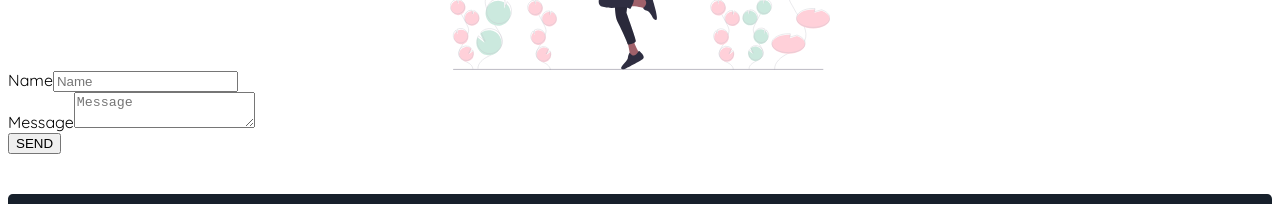
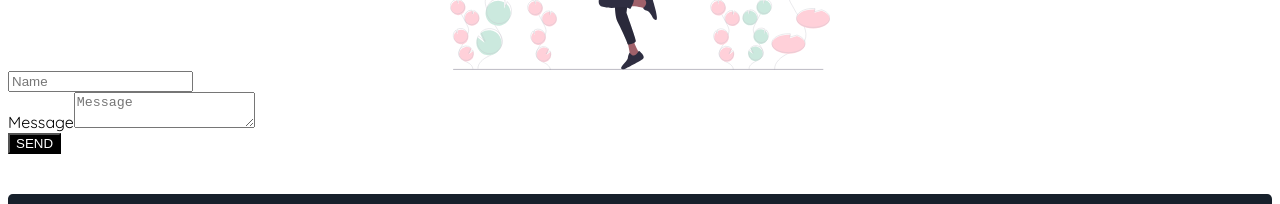
Before and after one commit to arondasamuel123/ChatApp, an Angular app: page / in a window 1280 px wide. Shown: the part 1032-1236 px from the top of the page. Built offline with nearby package versions, Linux system fonts and the light colour scheme; no server answers.

Commit message:
Changed color of button for the send message form

```diff
--- a/src/app/chatroom/chatroom.component.html
+++ b/src/app/chatroom/chatroom.component.html
@@ -8,15 +8,15 @@
 
       <form (ngSubmit)='send()' #sendForm='ngForm'>
         <div class="form-group">
-          <label for="exampleInputEmail1">Name</label>
-          <input type="email" class="form-control" id="exampleInputEmail1" placeholder="Name" name="name" #name='ngModel' [(ngModel)]="newMessages.name">
+
+          <input type="email" class="form-control" placeholder="Name" name="name" #name='ngModel' [(ngModel)]="newMessages.name">
           </div>
         <div class="form-group">
           <label for="exampleInputPassword1">Message</label>
-          <textarea type="password" class="form-control" id="exampleInputPassword1" placeholder="Message" name="text" #name='ngModel' [(ngModel)]="newMessages.text"></textarea>
+          <textarea type="password" class="form-control"  placeholder="Message" name="text" #name='ngModel' [(ngModel)]="newMessages.text"></textarea>
         </div>
 
-        <button type="submit" class="btn btn-primary">SEND</button>
+        <button type="submit" class="btn btn-primary" style="background-color: black;"><font style="color: white;">SEND</font></button>
       </form>
 
 
```
